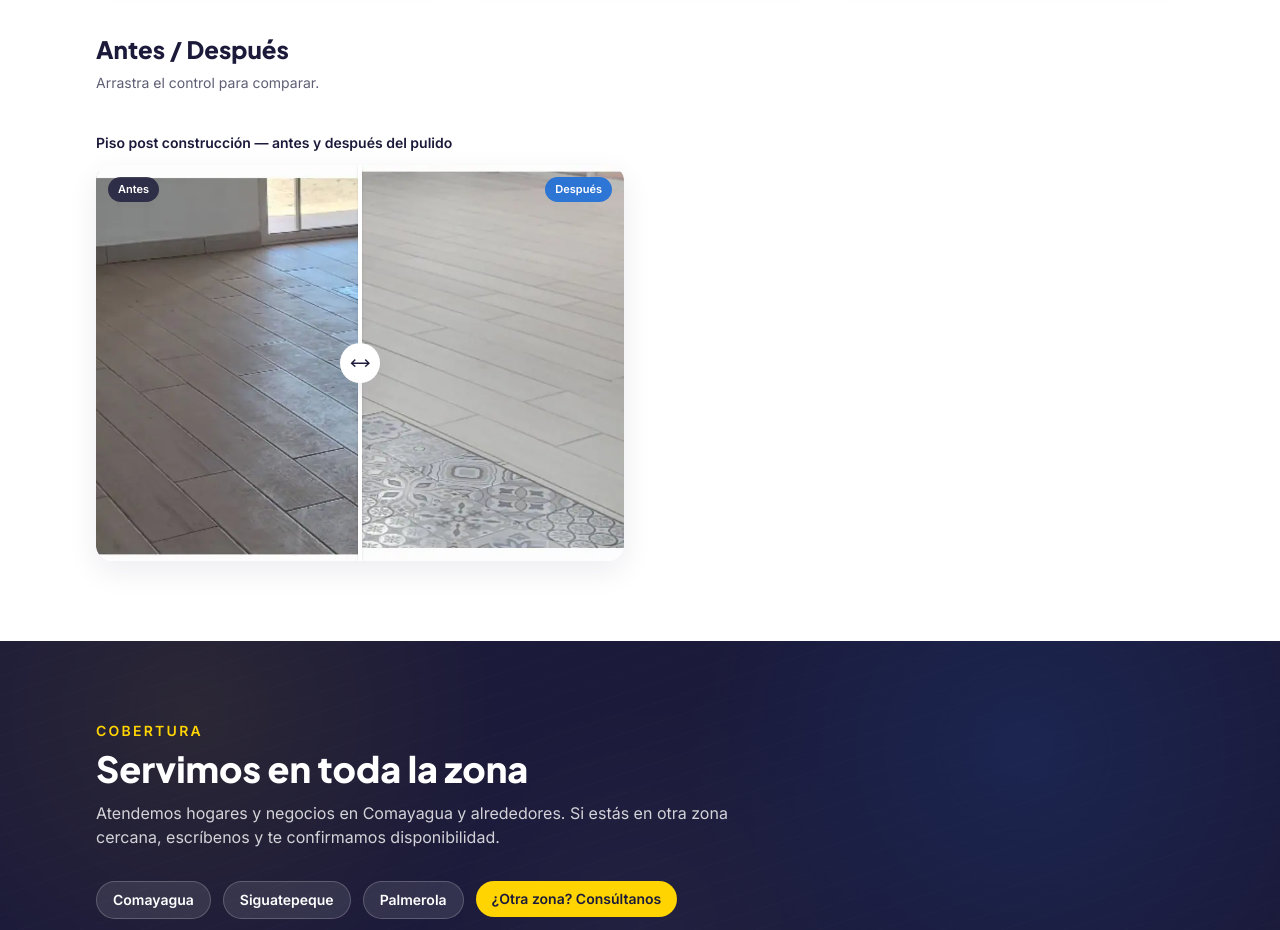
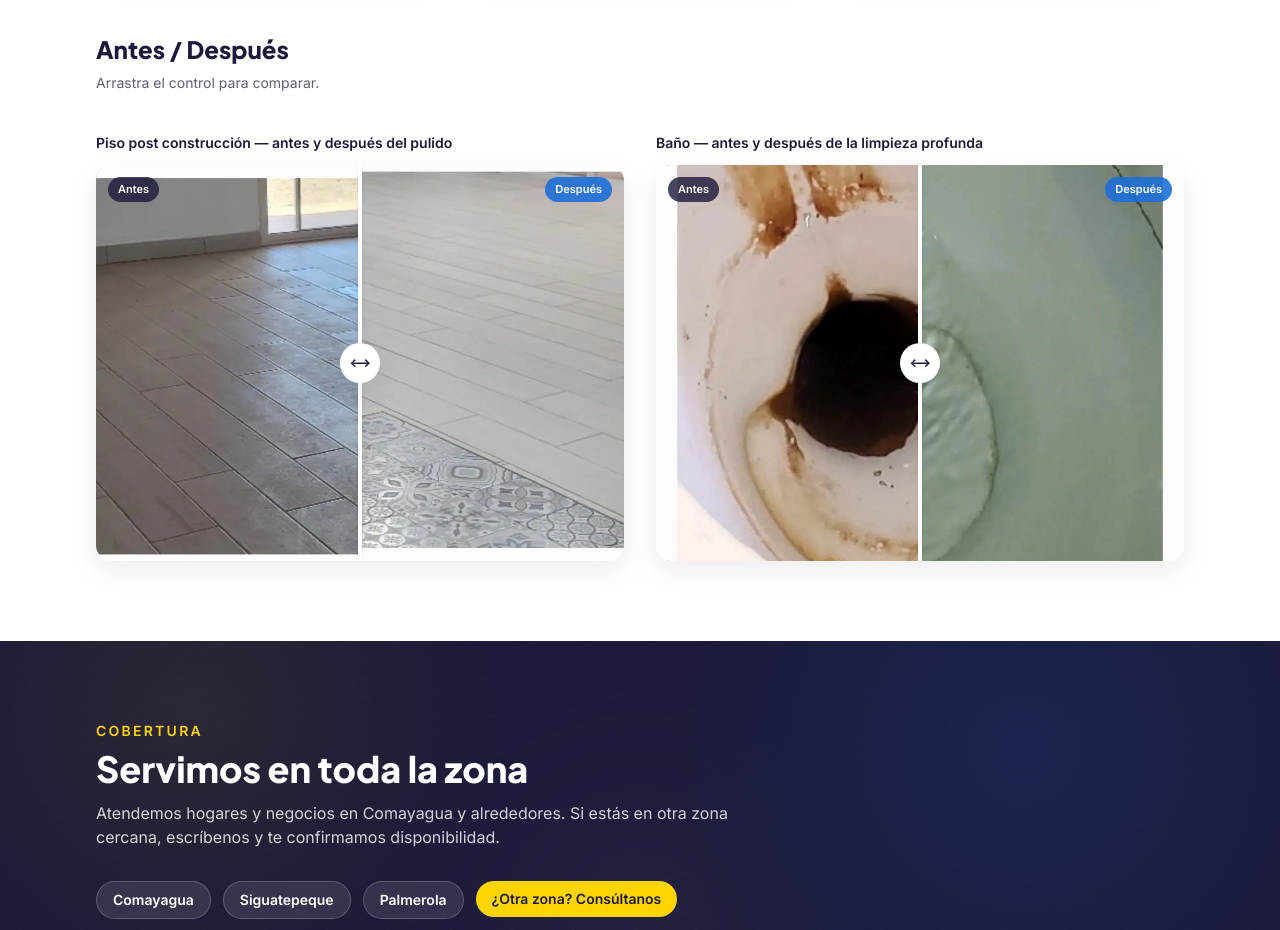
Before and after one commit to stellier7/serlicom, a Next.js app: page / in a window 1280 px wide. Shown: the part 6320-7250 px from the top of the page. Built offline with nearby package versions, Linux system fonts and the light colour scheme.

Commit message:
Add baños before/after pair to gallery CONFIG
Co-authored-by: stellier-fracta <stellier-fracta@users.noreply.github.com>

```diff
--- a/src/config.ts
+++ b/src/config.ts
@@ -395,6 +395,11 @@ export const CONFIG: SiteConfig = {
       after: "/images/before-after/after-1.webp",
       alt: "Piso post construcción — antes y después del pulido",
     },
+    {
+      before: "/images/before-after/before-2.webp",
+      after: "/images/before-after/after-2.webp",
+      alt: "Baño — antes y después de la limpieza profunda",
+    },
   ],
   reviews: [
     { name: "Erica Fernandez", source: "Facebook" },
```
